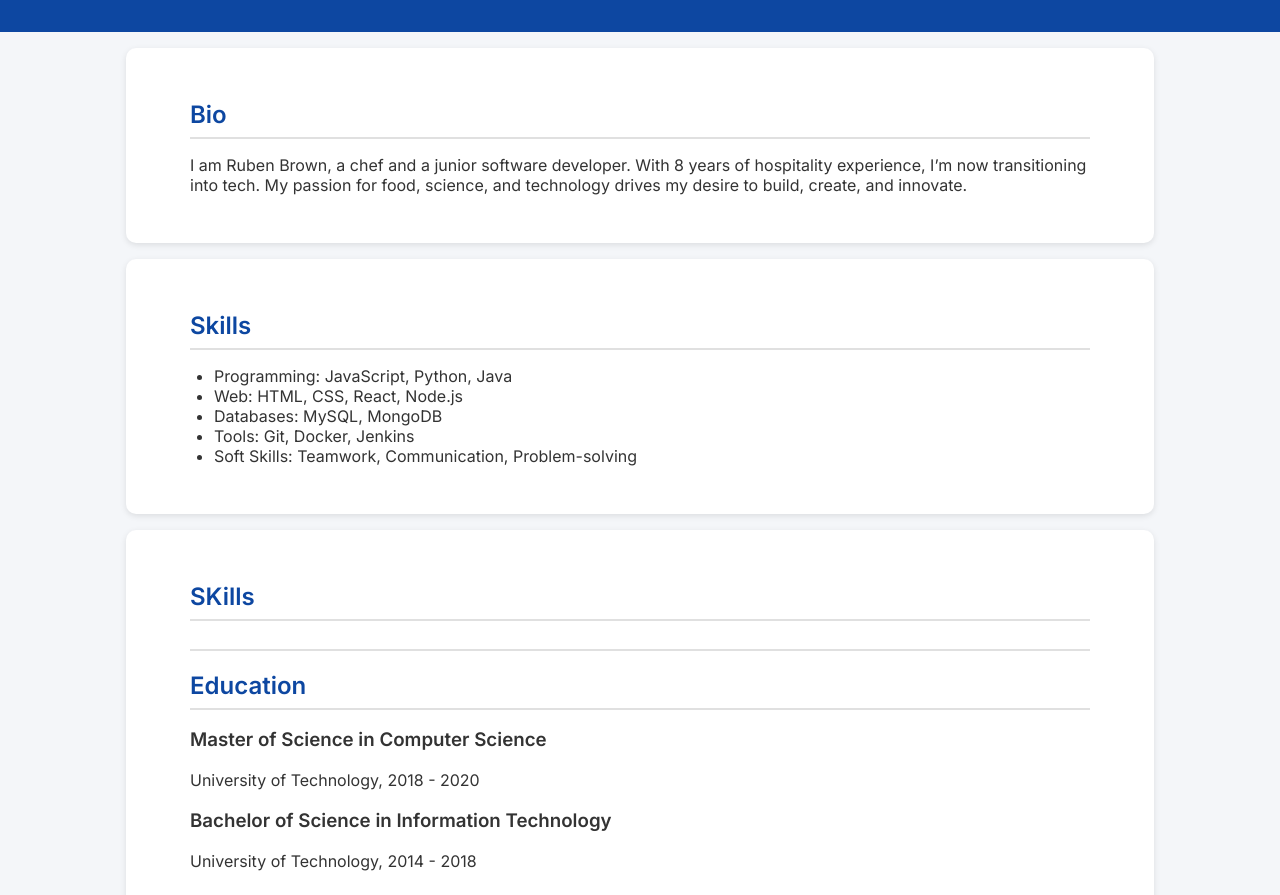
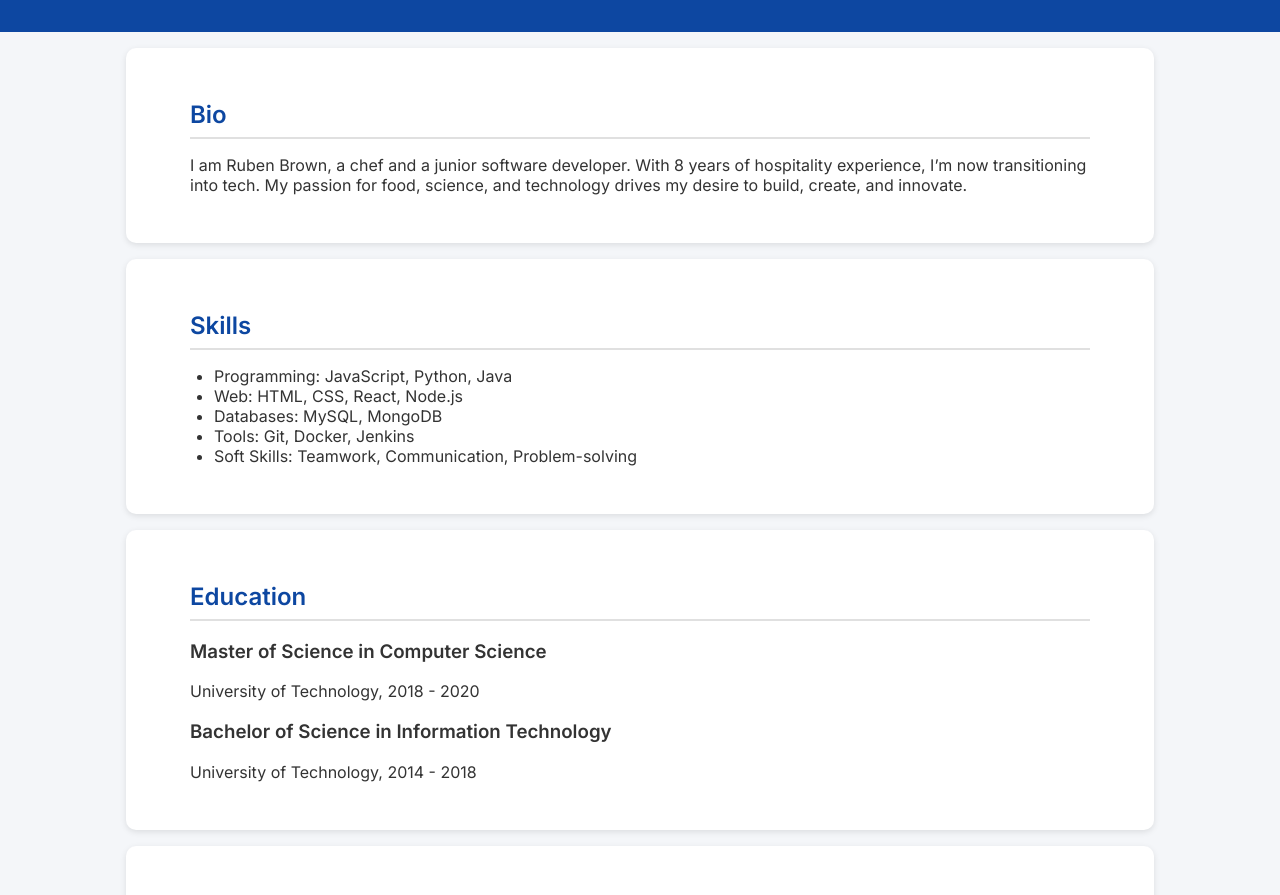
Before and after one commit to R-B427/PipelineTask, a plain HTML site: page index.html in a window 1280 px wide. Shown: the part 182-1077 px from the top of the page. Drawn offline with Linux system fonts and the light colour scheme.

Commit message:
Update index.html

```diff
--- a/index.html
+++ b/index.html
@@ -104,7 +104,6 @@
   </section>
 
   <section>
-    <h2>SKills<h2>
     <h2>Education</h2>
     <h3>Master of Science in Computer Science</h3>
     <p>University of Technology, 2018 - 2020</p>
```
